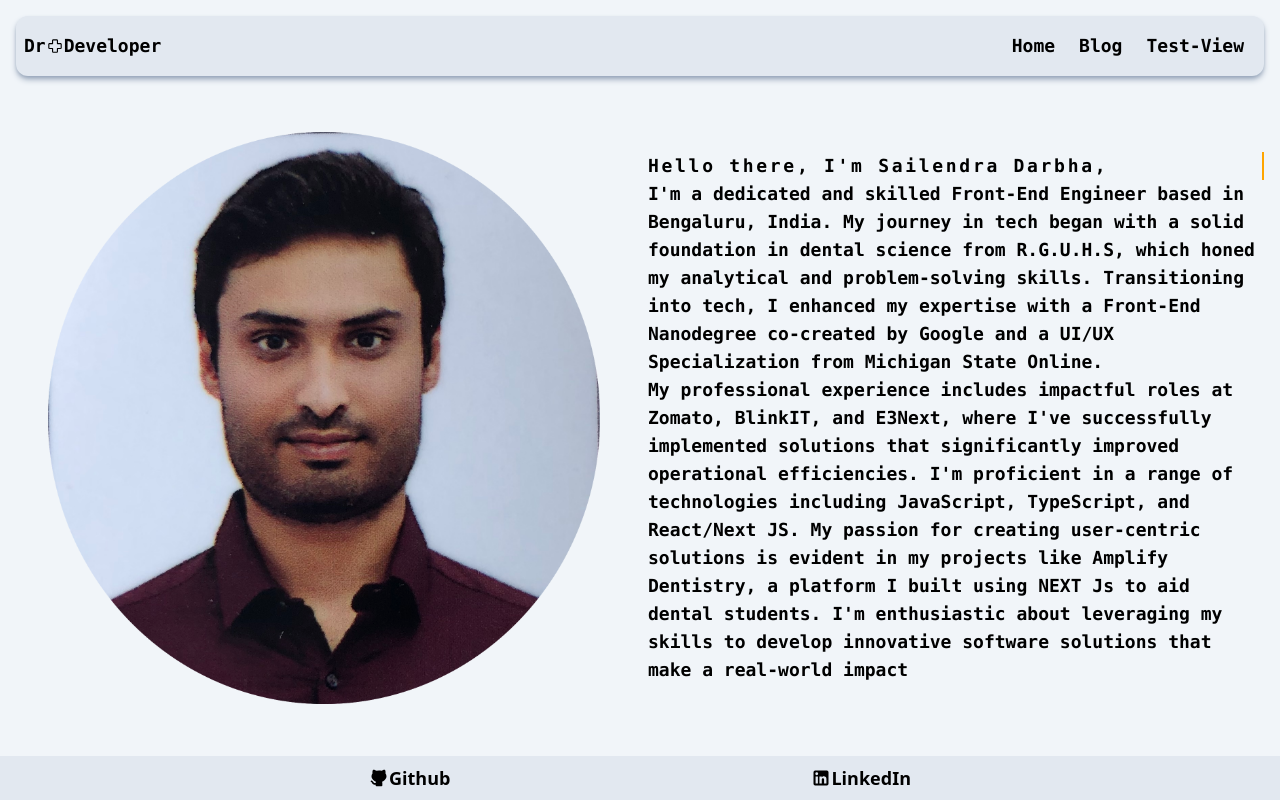
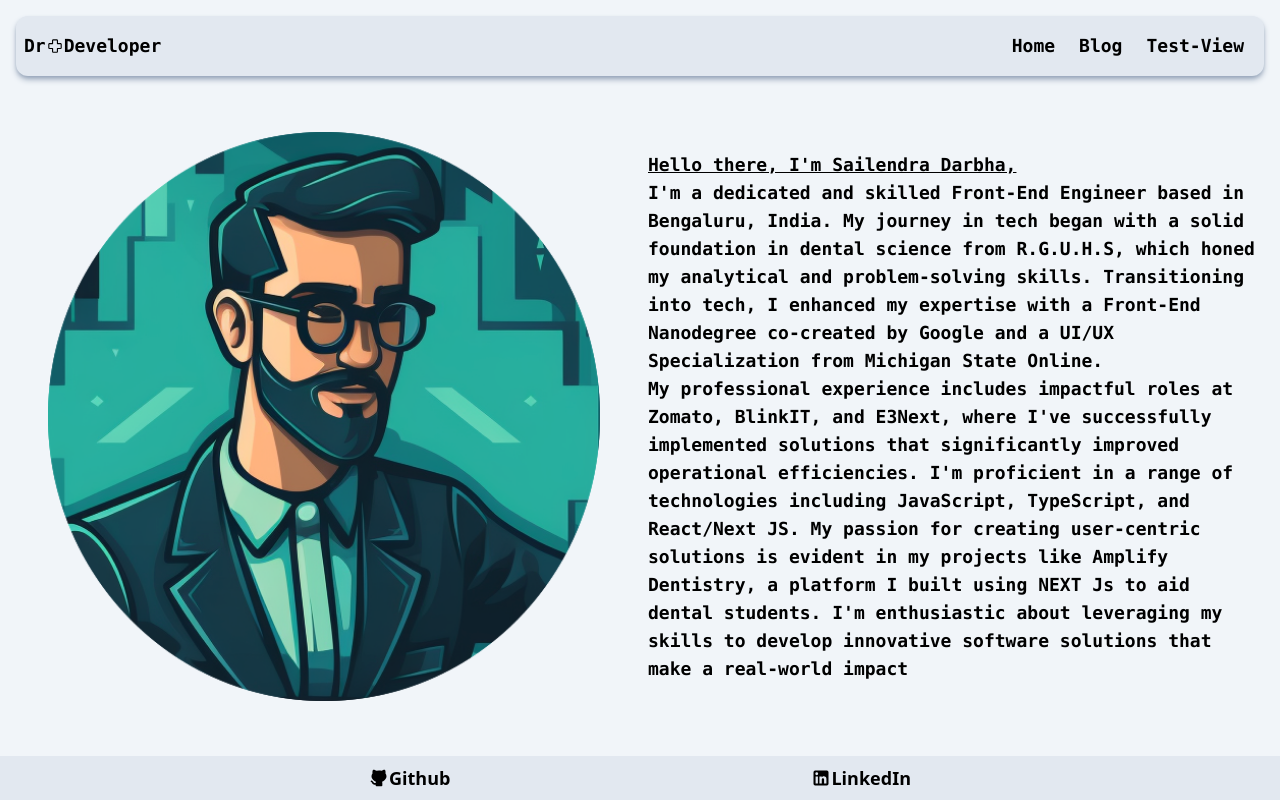
Before and after one commit to SailendraDarbha94/docsmart, a Nuxt app in the folder nuxt-app/: page / in a window 1280 px wide. Built offline with nearby package versions, Linux system fonts and the light colour scheme.

Commit message:
minor changes

```diff
--- /dev/null
+++ b/nuxt-app/components/Card/index.vue
@@ -0,0 +1,15 @@
+<script setup>
+    const header = "Hello there !"
+    const desc = "sdljgdjg dsljkghdb eakjfgbhsdl sdhgakj sgflkasdgs aadskjsasajrhwrir rhabnfsbanff weaslkfamfba"
+</script>
+<template>
+    <div class="w-full flex flex-wrap justify-center items-center min-h-fit shadow-sm hover:shadow-lg">
+        <h1 class="w-full text-center font-xl font-bold border-black border-b-2">{{ header }}</h1>
+        <img src="/img/profile.png" class="max-w-xs mx-auto p-3 border-2 border-blue-300" />
+        <p class="w-full text-justify text-lg">{{ desc }}</p>
+        <div class="w-full flex justify-around items-center p-2">
+            <button class="w-1/3 p-2 shadow-md shadow-black">Link</button>
+            <button class="w-1/3 p-2 shadow-md shadow-black">Action</button>
+        </div>
+    </div>
+</template>
--- a/nuxt-app/pages/index.vue
+++ b/nuxt-app/pages/index.vue
@@ -1,28 +1,36 @@
 <script lang="ts" setup>
 import introText from "./data.json"
 
-    const imgClicked = ref<boolean>(false)
+const imgClicked = ref<boolean>(true)
 </script>
 <template>
   <div class="flex flex-col md:flex-row flex-wrap  min-w-full justify-center items-center py-2">
 
-        <img v-if="imgClicked" src="/img/profile.png" alt="profile picture" class="w-1/2 hover:cursor-pointer p-10" @click="() => imgClicked = !imgClicked">
-        <img v-else src="/img/photo.png" alt="profile picture" class="w-1/2 hover:cursor-pointer p-10" @click="() => imgClicked = !imgClicked">
+    <img v-if="imgClicked" src="/img/profile.png" alt="profile picture" class="w-1/2 hover:cursor-pointer p-10"
+      @click="() => imgClicked = !imgClicked">
+    <img v-else src="/img/photo.png" alt="profile picture" class="w-1/2 hover:cursor-pointer p-10"
+      @click="() => imgClicked = !imgClicked">
     <p class="font-semibold font-mono text-lg px-2 w-1/2">
-            <h1 class="typewriter">Hello there, I'm Sailendra Darbha,</h1>
+    <h1 v-if="imgClicked" class="font-2xl font-bold text-left underline">Hello there, I'm Sailendra Darbha,</h1>
+    <h1 v-else="imgClicked" class="typewriter">Hello there, I'm Sailendra Darbha,</h1>
     <span class="block">{{ introText.intro }}</span>
     <span class="hidden lg:block">{{ introText.outro }}</span>
     </p>
   </div>
-
 </template>
 <style scoped>
 .typewriter {
-  overflow: hidden; /* Ensures the content is not revealed until the animation */
-  border-right: .15em solid orange; /* The typwriter cursor */
-  white-space: nowrap; /* Keeps the content on a single line */
-  margin: 0 auto; /* Gives that scrolling effect as the typing happens */
-  letter-spacing: .15em; /* Adjust as needed */
+  font-size: x-large;
+  overflow: hidden;
+  /* Ensures the content is not revealed until the animation */
+  border-right: .15em solid orange;
+  /* The typwriter cursor */
+  white-space: nowrap;
+  /* Keeps the content on a single line */
+  margin: 0 auto;
+  /* Gives that scrolling effect as the typing happens */
+  letter-spacing: .15em;
+  /* Adjust as needed */
   animation:
     typing 3.5s steps(40, end),
     blink-caret .75s step-end infinite;
@@ -30,13 +38,24 @@
 
 /* The typing effect */
 @keyframes typing {
-  from { width: 0 }
-  to { width: 100% }
+  from {
+    width: 0
+  }
+
+  to {
+    width: 100%
+  }
 }
 
 /* The typewriter cursor effect */
 @keyframes blink-caret {
-  from, to { border-color: transparent }
-  50% { border-color: orange; }
+
+  from,
+  to {
+    border-color: transparent
   }
-</style>
+
+  50% {
+    border-color: orange;
+  }
+}</style>
--- a/nuxt-app/pages/test-view/index.vue
+++ b/nuxt-app/pages/test-view/index.vue
@@ -5,8 +5,9 @@
 //   }
 // })
 const { $sayHello } = useNuxtApp()
-$sayHello("Dr. Sailendra")
+//$sayHello("Dr. Sailendra")
 </script>
 <template>
     <h2>Test your Views</h2>
+    <Card class="w-80" />
 </template>
```
Lines whose indentation alone changed are shown as unchanged.
